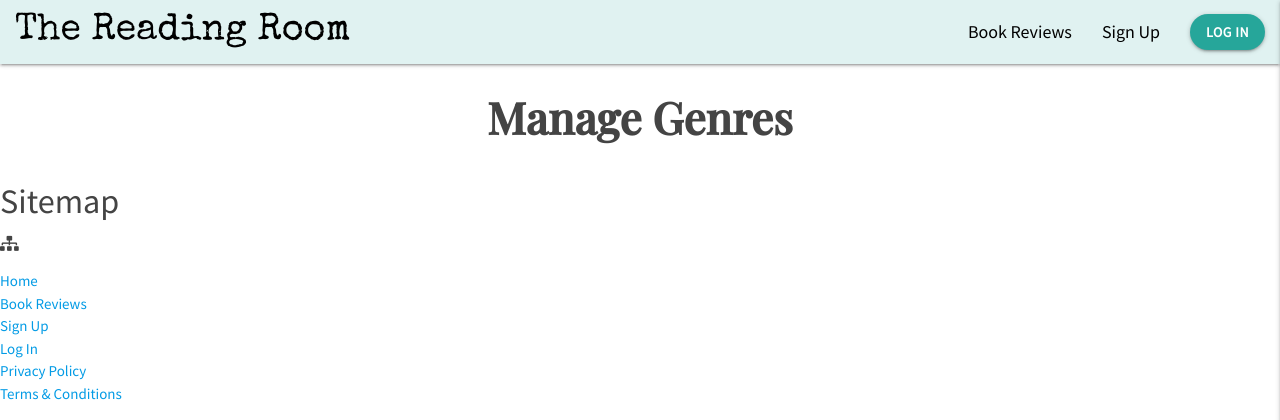
After one commit to simonjvardy/the-reading-room, a Flask app: page /get_genres in a window 1280 px wide. The commit adds this page. Shown: the top 420 px of the page. Run offline with Flask 2, Linux system fonts and the light colour scheme; data that the repository does not hold is empty; some libraries are stand-ins or nearby versions.

Commit message:
Dev: Add Manage Genres template Add placeholder Book Review and Book Page Templates

```diff
--- a/app.py
+++ b/app.py
@@ -158,6 +158,12 @@ def add_review():
     return render_template("add-review.html", genres=genres)
 
 
+@app.route("/get_genres")
+def get_genres():
+    genres = list(genre.find().sort("genre_name", 1))
+    return render_template("manage-genres.html", genres=genres)
+
+
 if __name__ == "__main__":
     app.run(host=os.environ.get("IP"),
             port=int(os.environ.get("PORT")),
--- a/static/css/style.css
+++ b/static/css/style.css
@@ -6,13 +6,6 @@ body {
     font-family: 'Source Sans Pro', sans-serif;
     color: #444;
 }
-
-/* Added to prevent the problems of elements overflowing horizontally on mobile devices */
-/*.row {
-    padding: 0px;
-    margin: 0;
-    overflow-x: hidden;
-}*/
 
 /* -------------------------------------HEADER SECTION */
 /* -------------------------------------Navbar */
@@ -41,13 +34,16 @@ ul li h4 {
     margin-left: 5px;
 }
 
-/* -------------------------------------MAIN BODY STYLING */
-/* -------------------------------------Homepage Callout Section */
 
+/* -------------------------------------TEMPLATE BODY STYLING */
 
-/* -------------------------------------Hero Image Containers */
+/* -------------------------------------Common Site Styling Section */
 
-
+h3,
+h2 {
+    font-family: 'Playfair Display', Times, serif;
+    font-weight: 600;
+}
 
 /* -------------------------------------Flashed Messages */
 
@@ -55,15 +51,30 @@ ul li h4 {
     line-height: 2;
 }
 
-
 /* -------------------------------------Buttons */
 
 .pill-btn {
-    /*color: #fff;*/
     font-weight: bold;
-    /*background-color: rgb(0, 135, 115);
-    border: 1px solid rgb(0, 135, 115);*/
     border-radius: 25px;
+}
+
+/* Specifically for the manage-genres edit and delete button spacing */
+.card-action .pill-btn {
+    margin: 5px 5px;
+}
+
+/* -------------------------------------BASE.HTML Specific Section */
+
+
+
+
+/* -------------------------------------MANAGE-GENRES.HTML Specific Section */
+
+.card .card-content {
+    padding: 24px;
+    border-radius: 0 0 2px 2px;
+    font-family: 'Playfair Display', serif;
+    font-size: 1.05rem;
 }
 
 
--- a/templates/base.html
+++ b/templates/base.html
@@ -57,7 +57,7 @@
                     {% if session.user %}
                         <li><a href="{{ url_for('add_review') }}">New Review</a></li>
                         <li><a href="{{ url_for('profile', username=session['user']) }}">Profile</a></li>
-                        <li><a href="#">Manage Genres</a></li>
+                        <li><a href="{{ url_for('get_genres') }}">Manage Genres</a></li>
                         <li><a href="{{ url_for('logout') }}" class="waves-effect waves-light btn pill-btn">Log Out</a></li>
                     {% else %}
                         <li><a href="{{ url_for('sign_up') }}">Sign Up</a></li>
@@ -74,7 +74,7 @@
             {% if session.user %}
                 <li><a href="{{ url_for('add_review') }}">New Review</a></li>
                 <li><a href="{{ url_for('profile', username=session['user']) }}">Profile</a></li>
-                <li><a href="#">Manage Genres</a></li>
+                <li><a href="{{ url_for('get_genres') }}">Manage Genres</a></li>
                 <li><a href="{{ url_for('logout') }}">Log Out</a></li>
             {% else %}
                 <li><a href="{{ url_for('sign_up') }}">Sign Up</a></li>
@@ -113,7 +113,7 @@
                 {% if session.user %}
                     <li><a href="{{ url_for('add_review') }}">New Review</a></li>
                     <li><a href="{{ url_for('profile', username=session['user']) }}">Profile</a></li>
-                    <li><a href="#">Manage Genres</a></li>
+                    <li><a href="{{ url_for('get_genres') }}">Manage Genres</a></li>
                     <li><a href="{{ url_for('logout') }}">Log Out</a></li>
                 {% else %}
                     <li><a href="{{ url_for('sign_up') }}">Sign Up</a></li>
--- /dev/null
+++ b/templates/manage-genres.html
@@ -0,0 +1,23 @@
+{% extends "base.html" %}
+{% block content %}
+
+    <h3 class="center-align">Manage Genres</h3>
+
+    <div class="row">
+        {% for genre in genres %}
+        <div class="col s12 l6 xl4">
+            <div class="card z-depth-3 center-align">
+                <div class="card-content">
+                    <span class="flow-text {{ genre.genre_name}}">{{ genre.genre_name }}</span>
+                </div>
+                <div class="card-action">
+                    <a href="#" class="waves-effect waves-light btn teal pill-btn">Edit</a>
+                    <a href="#" class="waves-effect waves-light btn red pill-btn">Delete</a>
+                </div>
+            </div>
+        </div>
+        {% endfor %}
+    </div>
+
+
+{% endblock %}
```
Also changed, not shown: templates/book-page.html (added, +20 -0 lines), templates/book-review.html (+22 -15 lines), templates/edit-review.html (added, +94 -0 lines).
